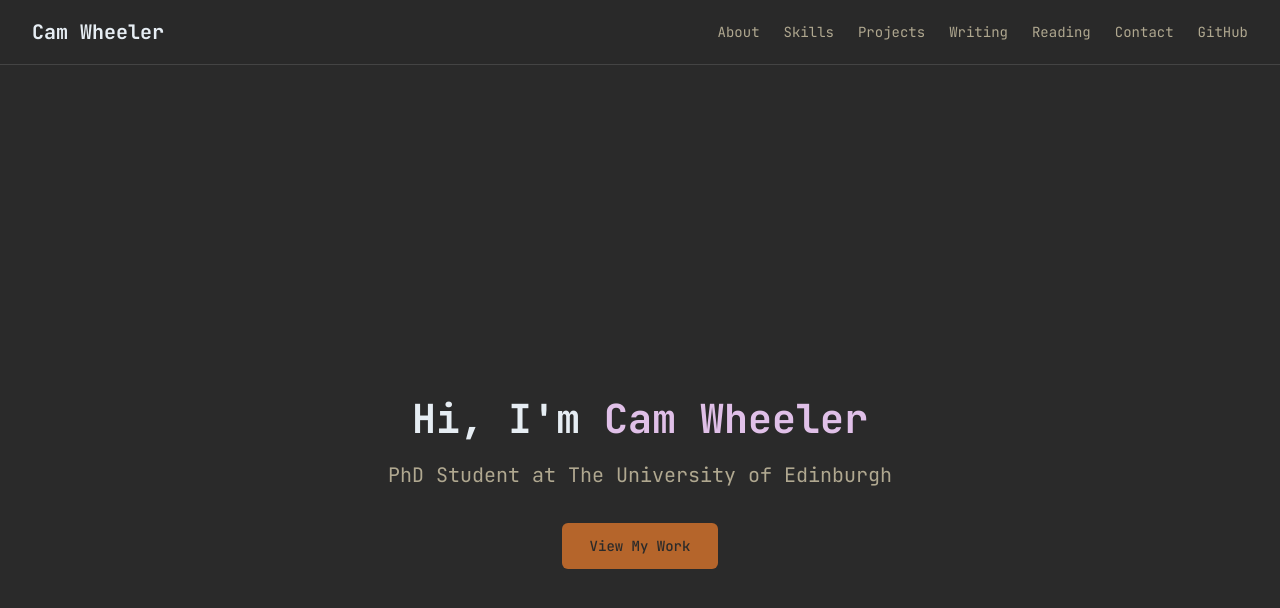
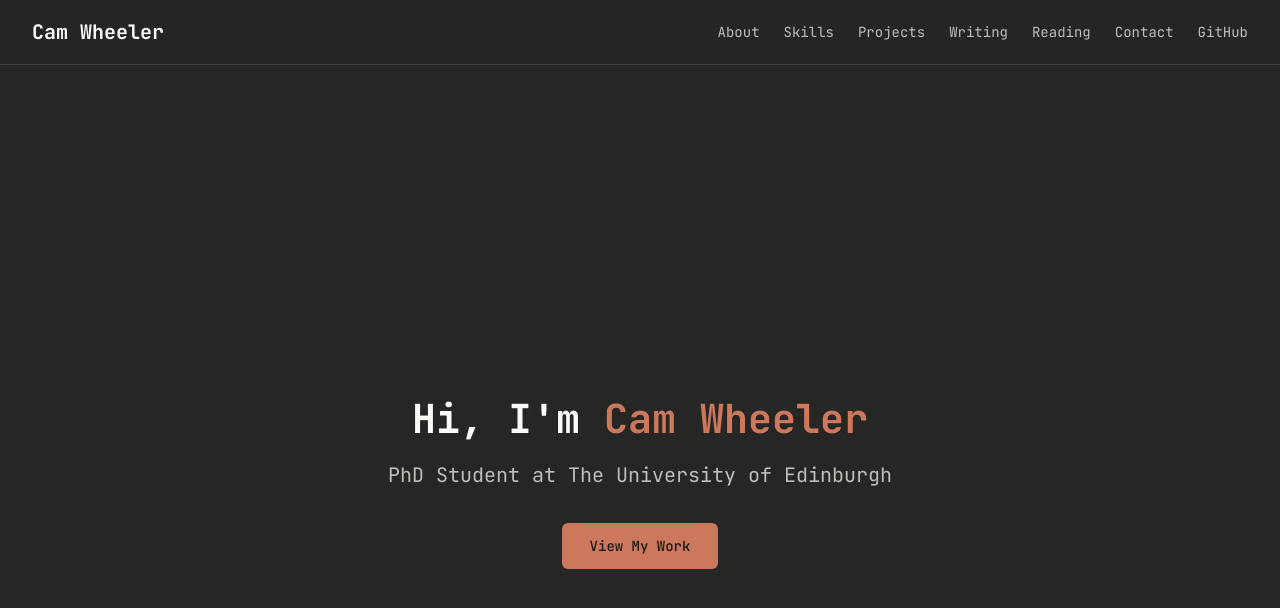
Before and after one commit to Cam-Wheeler/Cam-Wheeler.github.io, a Jekyll site: the page built from index.md, in a window 1280 px wide and 900 px high. Shown: the top 608 px of the window. Built offline with Jekyll 4.4.1, drawn with Linux system fonts in a browser that asks for light colours; some of the changed text lies outside the part shown.

Commit message:
Anthropic palette, drop WIP inference post, build with Jekyll 4 on Actions
- Restyle site colours to the Anthropic palette (JetBrains Mono kept)
- Remove the under-construction "Making Your LLM Go Brrrrr" post
- Replace github-pages gem with Jekyll ~> 4.3 and track Gemfile.lock
- Add GitHub Actions workflow to build and deploy Pages
- Add preview.sh for local live-reload preview

Co-Authored-By: Claude Fable 5.1 <noreply@anthropic.com>

```diff
--- a/Gemfile
+++ b/Gemfile
@@ -1,4 +1,4 @@
 source "https://rubygems.org"
 
-gem "github-pages", group: :jekyll_plugins
+gem "jekyll", "~> 4.3"
 gem "webrick"
--- a/_config.yml
+++ b/_config.yml
@@ -40,6 +40,5 @@ defaults:
 # Exclude from build
 exclude:
   - Gemfile
-  - Gemfile.lock
   - README.md
   - vendor
--- a/assets/css/style.css
+++ b/assets/css/style.css
@@ -1,23 +1,31 @@
-/* ===== Variables ===== */
+/* ===== Variables (Anthropic palette) ===== */
 :root {
-  --bg-primary: #2a2a2a;
-  --bg-secondary: #232323;
-  --bg-tertiary: #333333;
-  --text-primary: #e6edf3;
-  --text-secondary: #b0a890;
-  --accent: #E8DC8C;
-  --accent-hover: #f0e8a8;
-  --border: #444444;
-  --orange: #B5652B;
-  --purple: #E0C0E8;
-  --red: #B5652B;
-  --green: #5B6B2E;
-  --brown: #B5652B;
-  --yellow: #E8DC8C;
-  --olive: #5B6B2E;
-  --blush: #E8D8E0;
-  --khaki: #7C7A48;
-  --lilac: #E0C0E8;
+  /* Slate / Cloud / Ivory neutrals */
+  --slate-dark: #191919;
+  --slate-medium: #262625;
+  --slate-light: #40403E;
+  --cloud-dark: #666663;
+  --cloud-medium: #91918D;
+  --cloud-light: #BFBFBA;
+  --ivory-dark: #E5E4DF;
+  --ivory-medium: #F0F0EB;
+  --ivory-light: #FAFAF7;
+  /* Accents */
+  --book-cloth: #CC785C;
+  --kraft: #D4A27F;
+  --manilla: #EBDBBC;
+  --blue: #6A9BCC;
+  --olive: #788C5D;
+  --error: #BF4D43;
+
+  --bg-primary: var(--slate-medium);
+  --bg-secondary: var(--slate-dark);
+  --bg-tertiary: #2E2E2C;
+  --text-primary: var(--ivory-light);
+  --text-secondary: var(--cloud-light);
+  --accent: var(--book-cloth);
+  --accent-hover: var(--kraft);
+  --border: var(--slate-light);
   --font: 'JetBrains Mono', monospace;
   --max-width: 1000px;
 }
@@ -70,7 +78,7 @@ h2 { font-size: 1.75rem; margin-bottom: 1.5rem; }
 h3 { font-size: 1.25rem; }
 
 .accent {
-  color: var(--purple);
+  color: var(--book-cloth);
 }
 
 /* ===== Layout ===== */
@@ -99,7 +107,7 @@ h3 { font-size: 1.25rem; }
   align-items: center;
   justify-content: space-between;
   padding: 1rem 2rem;
-  background: rgba(42, 42, 42, 0.9);
+  background: rgba(38, 38, 37, 0.9);
   backdrop-filter: blur(10px);
   border-bottom: 1px solid var(--border);
 }
@@ -179,8 +187,8 @@ h3 { font-size: 1.25rem; }
 .btn {
   display: inline-block;
   padding: 0.75rem 1.75rem;
-  background: var(--orange);
-  color: var(--bg-primary);
+  background: var(--book-cloth);
+  color: var(--slate-dark);
   font-family: var(--font);
   font-weight: 500;
   font-size: 0.875rem;
@@ -191,8 +199,8 @@ h3 { font-size: 1.25rem; }
 }
 
 .btn:hover {
-  background: #c97a3a;
-  color: var(--bg-primary);
+  background: var(--kraft);
+  color: var(--slate-dark);
 }
 
 /* ===== Skills Grid ===== */
@@ -211,7 +219,7 @@ h3 { font-size: 1.25rem; }
 
 .skill-group h3 {
   margin-bottom: 0.75rem;
-  color: var(--purple);
+  color: var(--kraft);
   font-size: 1rem;
 }
 
@@ -237,7 +245,7 @@ h3 { font-size: 1.25rem; }
 }
 
 .project-card:hover {
-  border-color: var(--yellow);
+  border-color: var(--book-cloth);
   transform: translateY(-2px);
 }
 
@@ -282,7 +290,7 @@ h3 { font-size: 1.25rem; }
 }
 
 .paper-card:hover {
-  border-color: var(--lilac);
+  border-color: var(--blue);
 }
 
 .paper-card h3 {
@@ -316,11 +324,11 @@ h3 { font-size: 1.25rem; }
   font-weight: 500;
 }
 
-.status-badge.completed { background: rgba(91, 107, 46, 0.25); color: #8a9e44; }
-.status-badge.reading { background: rgba(181, 101, 43, 0.25); color: var(--brown); }
-.status-badge.to-read { background: rgba(124, 122, 72, 0.25); color: var(--khaki); }
-.status-badge.accepted { background: rgba(91, 107, 46, 0.25); color: #8a9e44; }
-.status-badge.under-construction { background: rgba(200, 160, 0, 0.25); color: #c8a000; }
+.status-badge.completed { background: rgba(120, 140, 93, 0.25); color: var(--olive); }
+.status-badge.reading { background: rgba(212, 162, 127, 0.25); color: var(--kraft); }
+.status-badge.to-read { background: rgba(106, 155, 204, 0.25); color: var(--blue); }
+.status-badge.accepted { background: rgba(120, 140, 93, 0.25); color: var(--olive); }
+.status-badge.under-construction { background: rgba(235, 219, 188, 0.25); color: var(--manilla); }
 
 /* ===== Footer ===== */
 .site-footer {
@@ -352,7 +360,7 @@ h3 { font-size: 1.25rem; }
 
 .not-found h1 {
   font-size: 5rem;
-  color: var(--red);
+  color: var(--error);
 }
 
 /* ===== Page Content (for project/paper detail pages) ===== */
```
Also changed, not shown: _writing/make-your-llm-go-brrrrr.md (deleted, +0 -77 lines), .github/workflows/pages.yml (added), Gemfile.lock (added), 3 other files.
